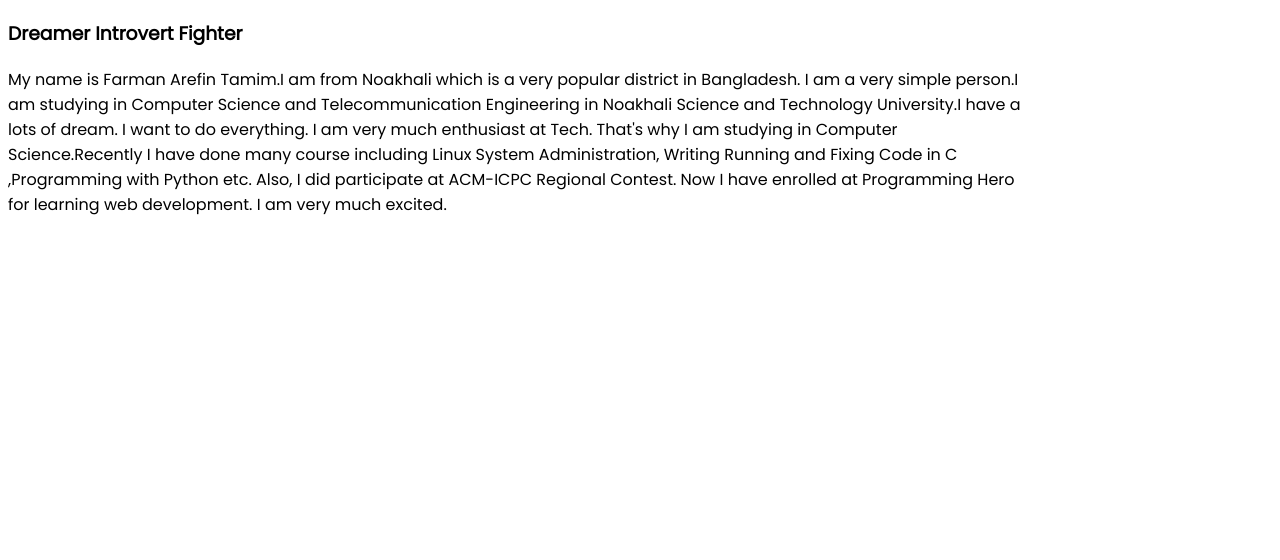
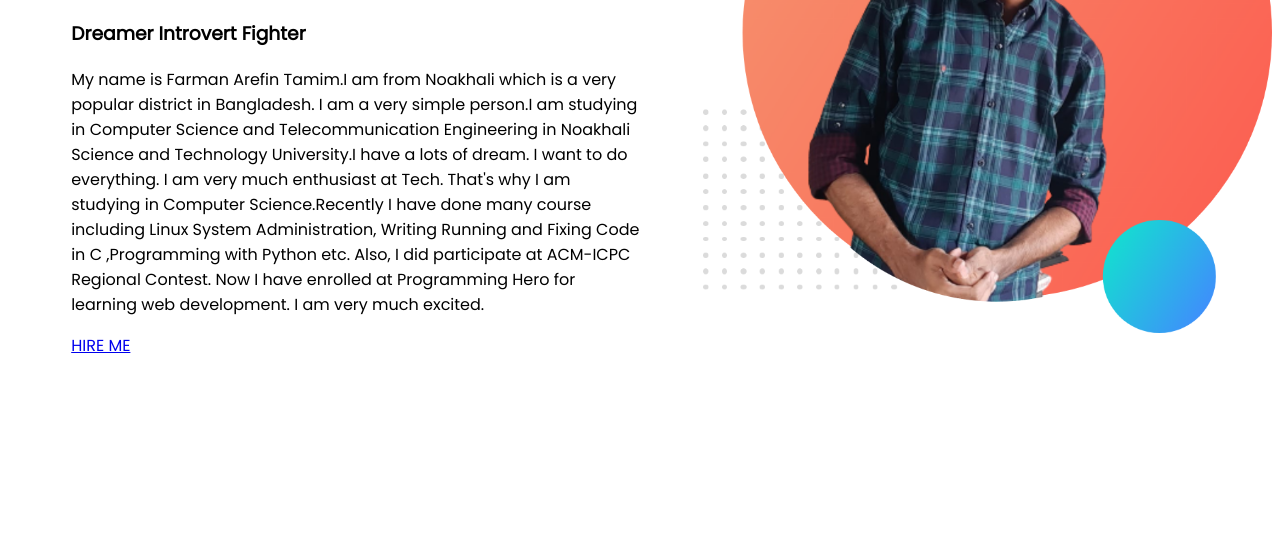
Before and after one commit to farman-arefin-outlook/My_first_Portfolio, a plain HTML site: page index.html in a window 1280 px wide. Shown: the part 240-800 px from the top of the page. Drawn offline with Linux system fonts and the light colour scheme.

Commit message:
Added hire me

```diff
--- a/index.html
+++ b/index.html
@@ -14,7 +14,7 @@
 
 <body>
     <section>
-        <div class="half width">
+        <div class="half-width">
             <h1>Welcome To</h1>
             <h2><span class="orange-color">Farman Arefin Tamim</span> World</h2>
             <h3>Dreamer Introvert Fighter</h3>
@@ -26,6 +26,7 @@
                 etc. Also, I did participate at ACM-ICPC Regional Contest. Now I have enrolled at Programming Hero for
                 learning web development. I am very much excited.
             </p>
+            <a target="_blank" href="https://www.linkedin.com/in/farman-arefin-tamim-364099172/">HIRE ME</a>
         </div>
         <div class="half-width">
             <img src="images/bg1 (1).png" alt="My Pic">
--- a/style.css
+++ b/style.css
@@ -17,7 +17,7 @@ section{
 
 .half-width{
     width: 50%;
-    padding-left: 10%;
+    padding-left: 5%;
 }
 
 .half-width img{
```
